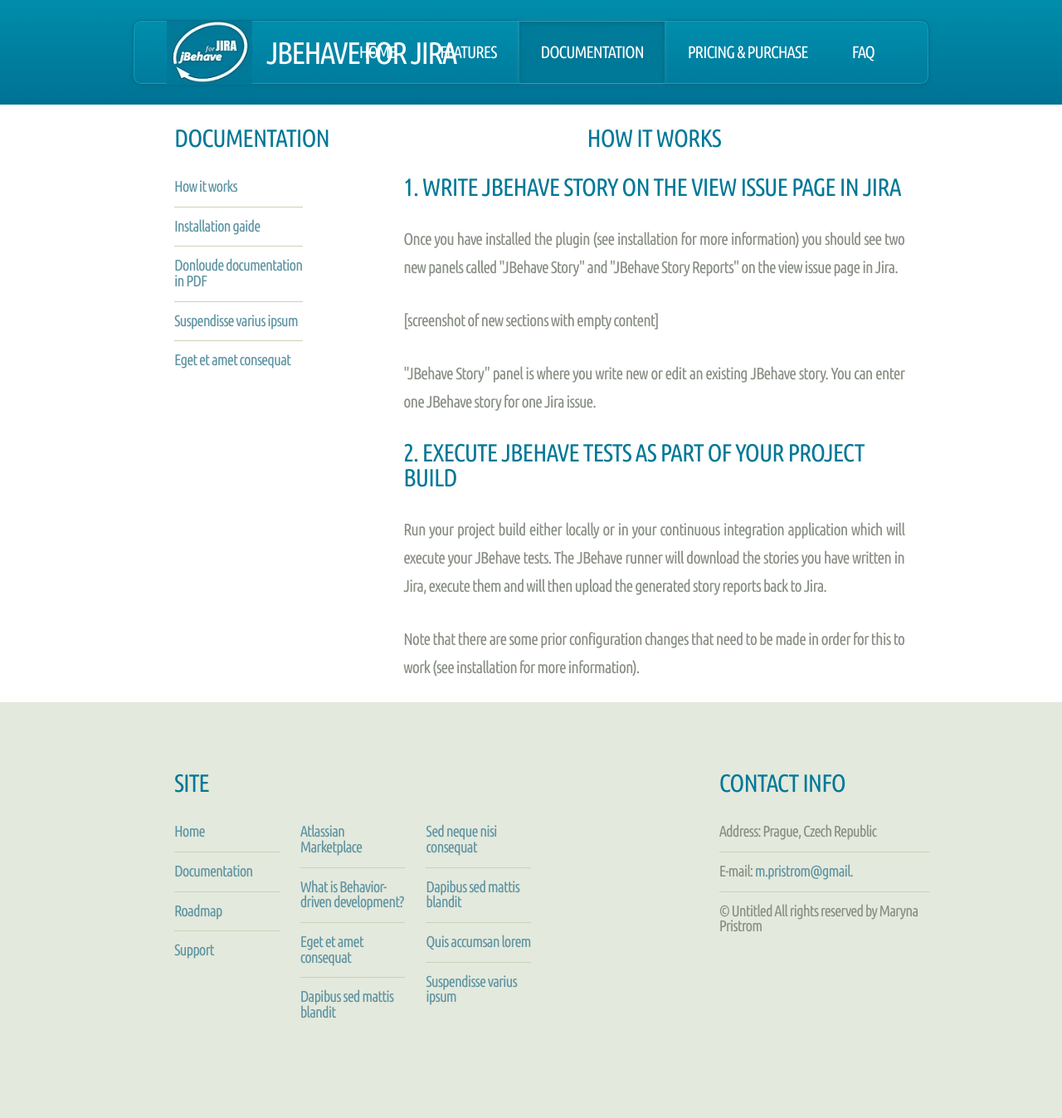
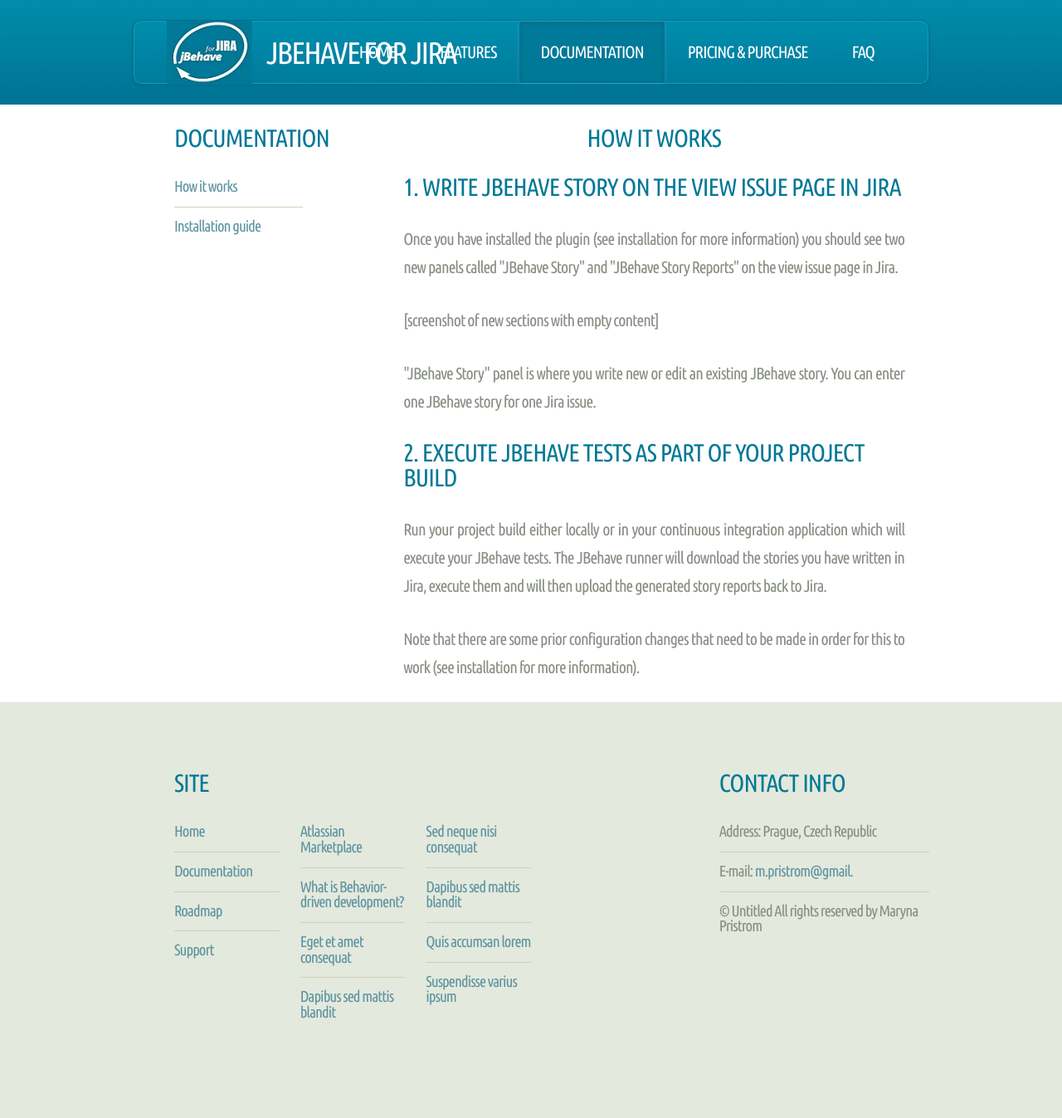
Before and after one commit to pristrom/JBehaveForJira, a Jekyll site: the page Documentation.html, which Jekyll copies as it is, in a window 1280 px wide. Shown: the whole page at 83% size. Built offline with Jekyll 4.4.1, drawn with Linux system fonts in a browser that asks for light colours.

Commit message:
latest changes

```diff
--- a/Documentation.html
+++ b/Documentation.html
@@ -66,10 +66,10 @@
 									<div class="11u">
 										<ul class="link-list">
 											<li><a href="#">How it works</a></li>
-											<li><a href="#">Installation gaide</a></li>
-											<li><a href="#">Donloude documentation in PDF</a></li>
-											<li><a href="#">Suspendisse varius ipsum</a></li>
-											<li><a href="#">Eget et amet consequat</a></li>
+											<li><a href="#">Installation guide</a></li>
+											<!--<li><a href="#">Donloude documentation in PDF</a></li>-->
+											<!--<li><a href="#">Suspendisse varius ipsum</a></li>-->
+											<!--<li><a href="#">Eget et amet consequat</a></li>-->
 										</ul>
 									</div>
 						</section>
```
